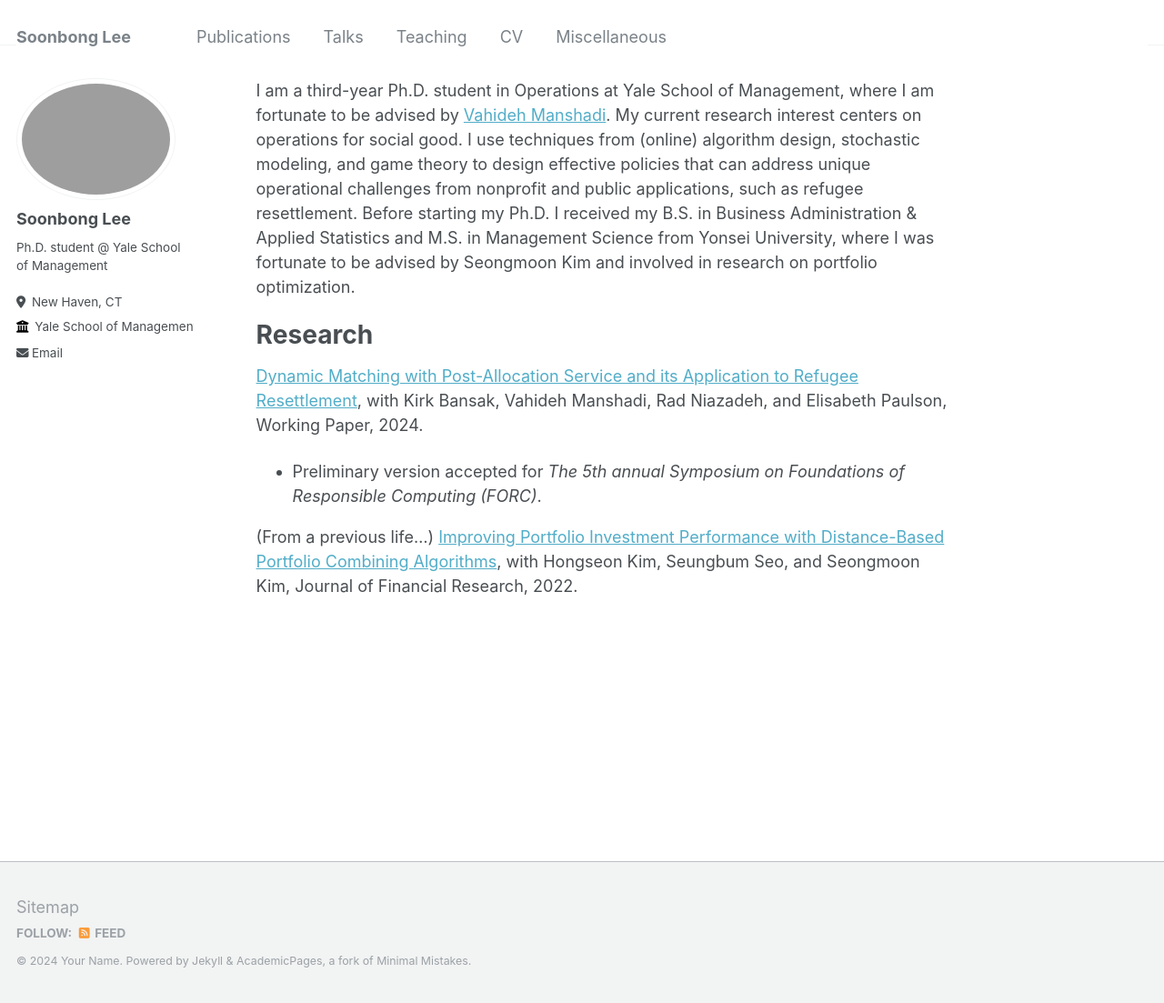
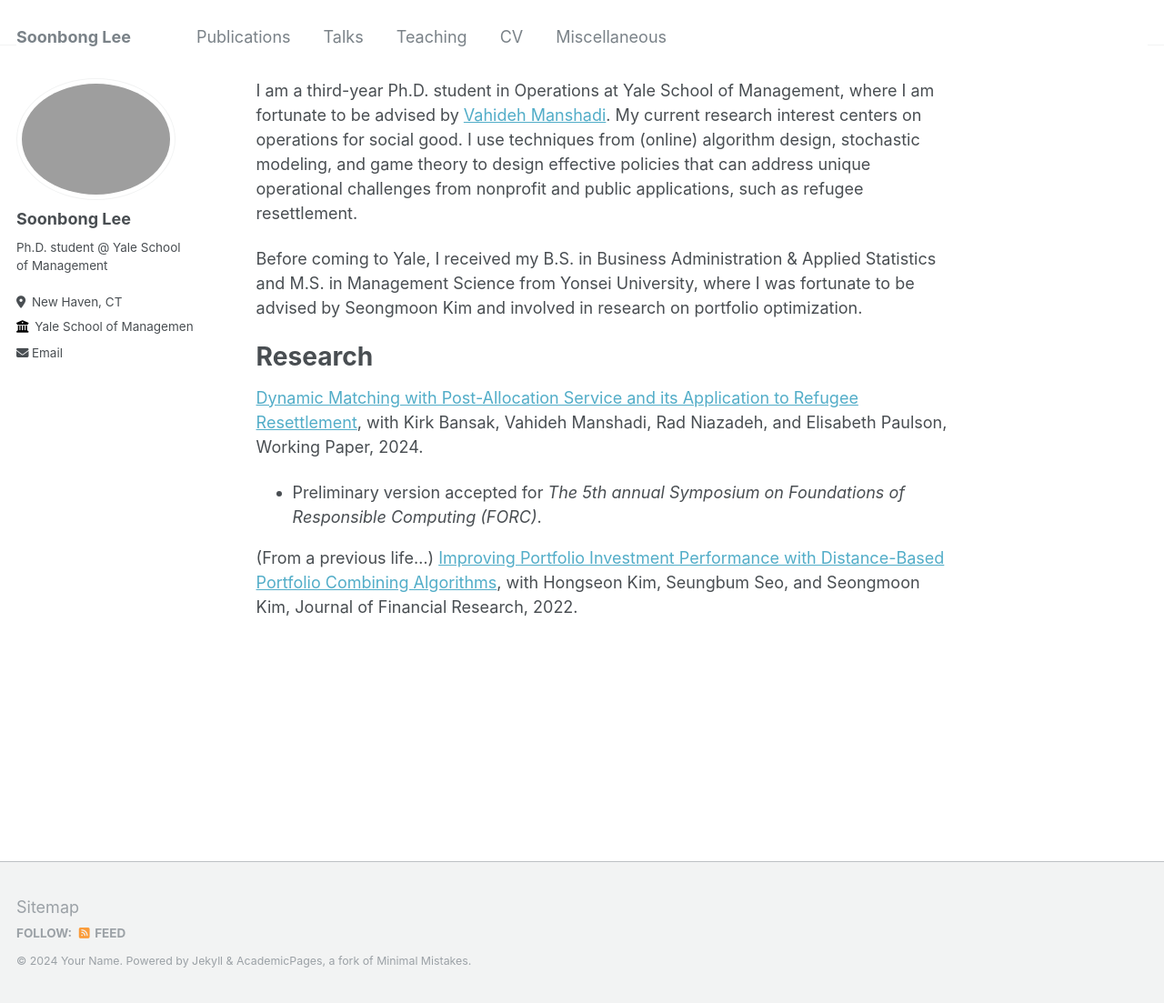
Before and after one commit to soonbong-lee/soonbong-lee.github.io, a Jekyll site: the page built from _pages/about.md, in a window 1280 px wide and 1103 px high. Shown: the whole window at 91% size. Built offline with Jekyll 4.4.1, drawn with Linux system fonts in a browser that asks for light colours.

Commit message:
Update about.md

```diff
--- a/_pages/about.md
+++ b/_pages/about.md
@@ -7,7 +7,9 @@ redirect_from:
   - /about.html
 ---
 
-I am a third-year Ph.D. student in Operations at Yale School of Management, where I am fortunate to be advised by [Vahideh Manshadi](https://vahideh-manshadi.com/). My current research interest centers on operations for social good. I use techniques from (online) algorithm design, stochastic modeling, and game theory to design effective policies that can address unique operational challenges from nonprofit and public applications, such as refugee resettlement. Before starting my Ph.D. I received my B.S. in Business Administration & Applied Statistics and M.S. in Management Science from Yonsei University, where I was fortunate to be advised by Seongmoon Kim and involved in research on portfolio optimization.
+I am a third-year Ph.D. student in Operations at Yale School of Management, where I am fortunate to be advised by [Vahideh Manshadi](https://vahideh-manshadi.com/). My current research interest centers on operations for social good. I use techniques from (online) algorithm design, stochastic modeling, and game theory to design effective policies that can address unique operational challenges from nonprofit and public applications, such as refugee resettlement.
+
+Before coming to Yale, I received my B.S. in Business Administration & Applied Statistics and M.S. in Management Science from Yonsei University, where I was fortunate to be advised by Seongmoon Kim and involved in research on portfolio optimization.
 
 Research
 ======
```
